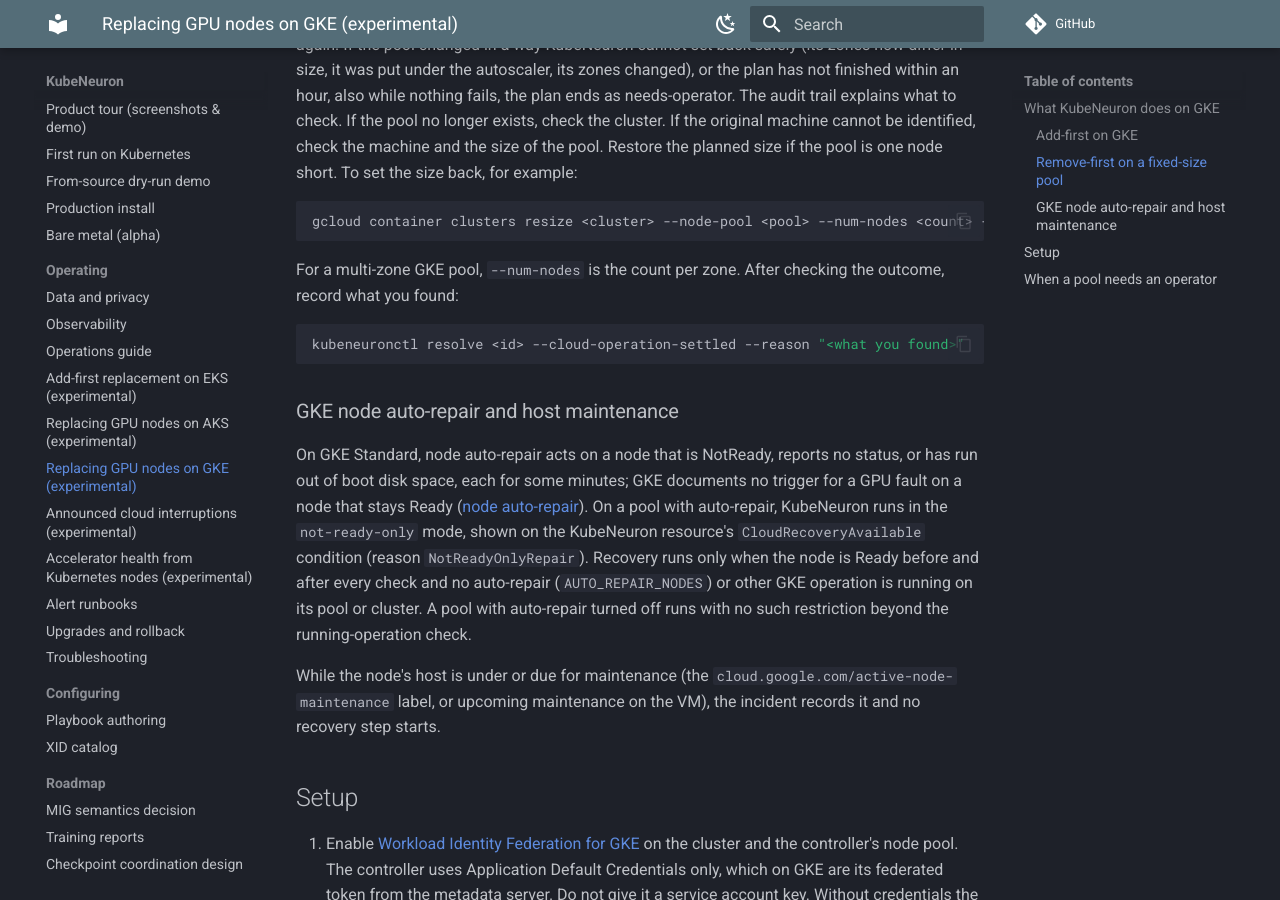
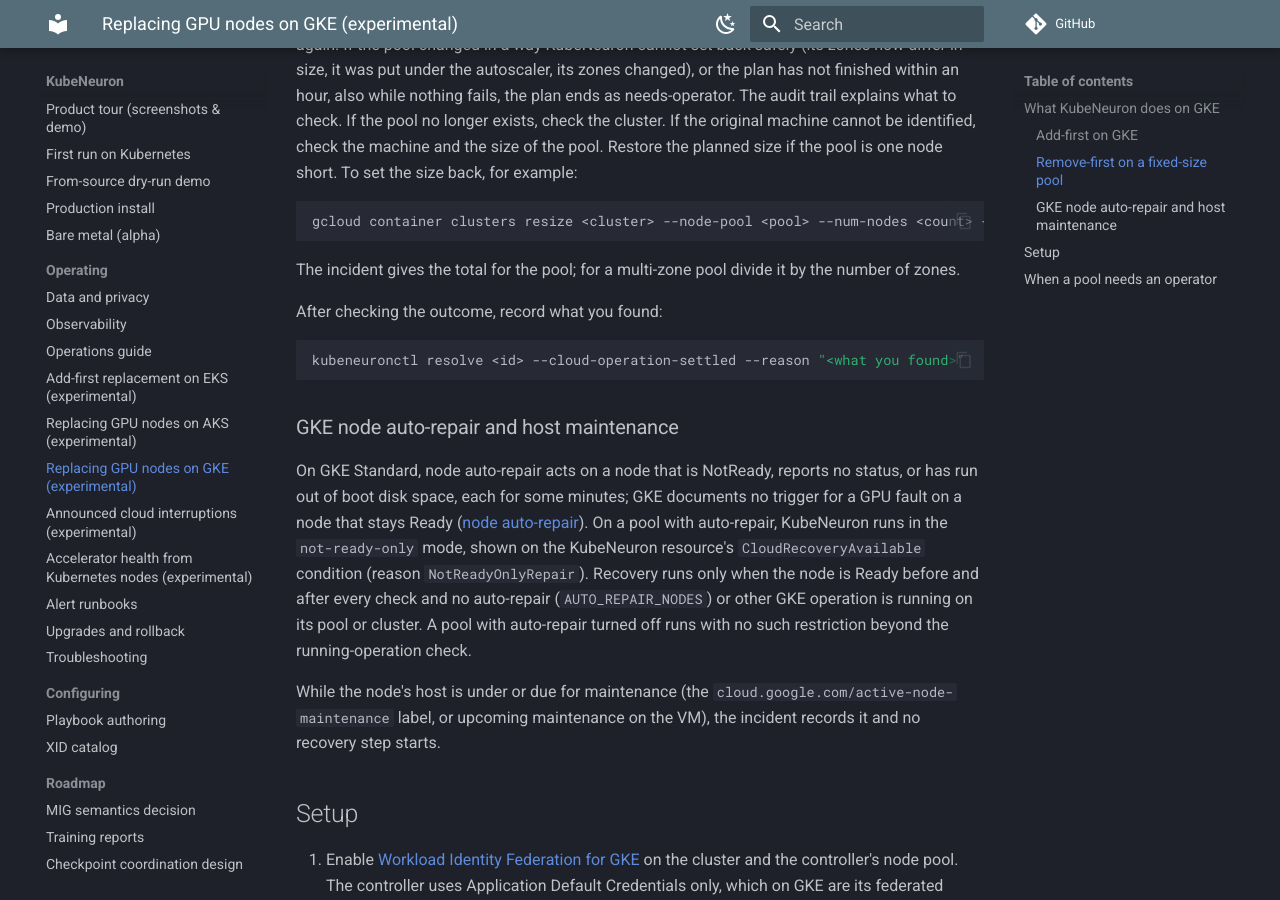
Before and after one commit to kubeneuron/kubeneuron, an MkDocs documentation site: the page built from docs/cloud-gcp.md, in a window 1280 px wide and 900 px high, scrolled down 4019 px. Built offline with MkDocs 1.6.1 and Material for MkDocs 9.7.7, drawn with Linux system fonts in a browser that asks for light colours; comment, search, counter and statistics services are not loaded.

Commit message:
Explain how to calculate the per-zone GKE restore count
Signed-off-by: Andrii Petruk <andrey.petruk@gmail.com>

````diff
--- a/docs/cloud-gcp.md
+++ b/docs/cloud-gcp.md
@@ -182,8 +182,9 @@ pool is one node short. To set the size back, for example:
 gcloud container clusters resize <cluster> --node-pool <pool> --num-nodes <count> --location <location>
 ```
 
-For a multi-zone GKE pool, `--num-nodes` is the count per zone. After
-checking the outcome, record what you found:
+The incident gives the total for the pool; for a multi-zone pool divide it by the number of zones.
+
+After checking the outcome, record what you found:
 
 ```sh
 kubeneuronctl resolve <id> --cloud-operation-settled --reason "<what you found>"
````
